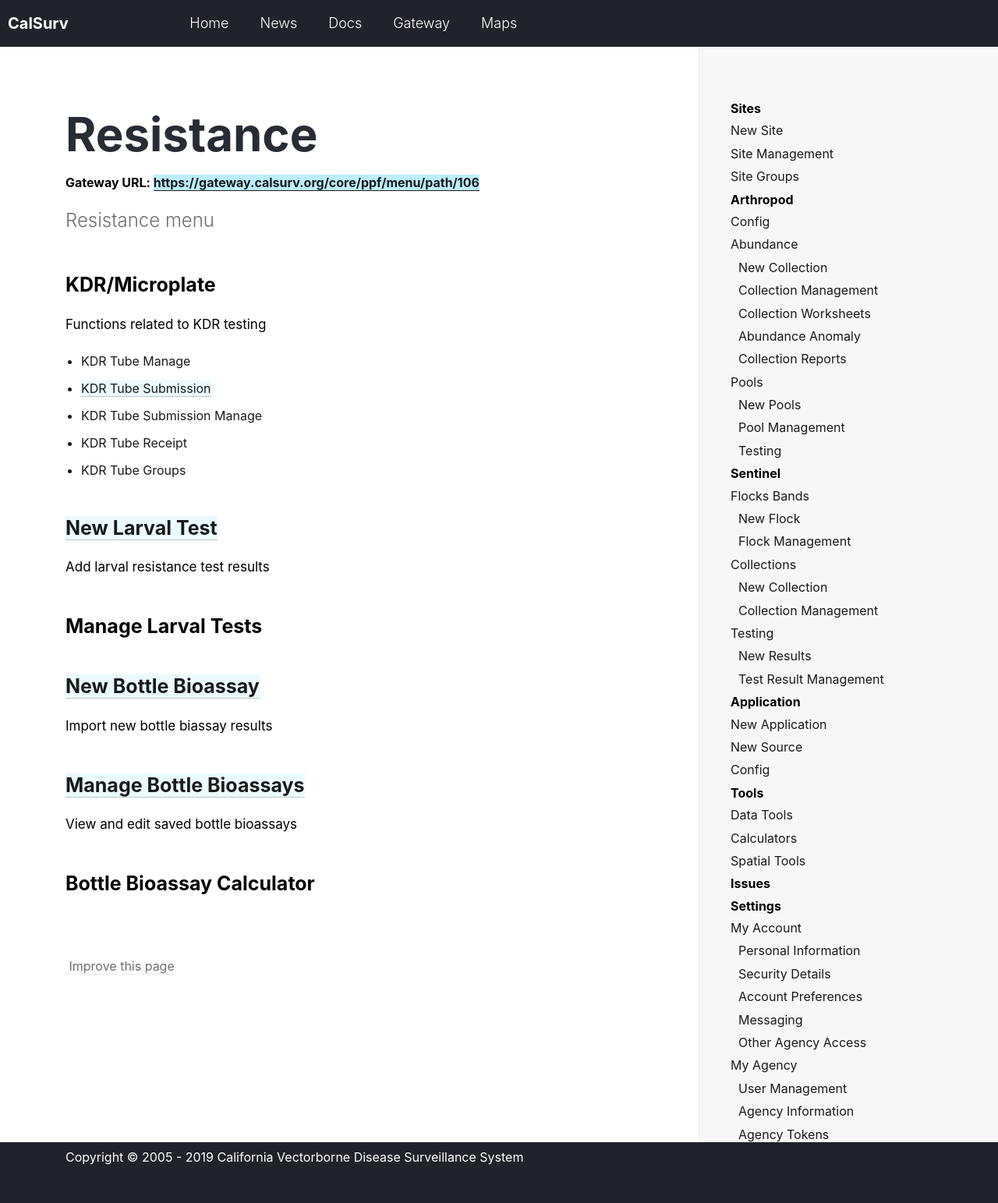
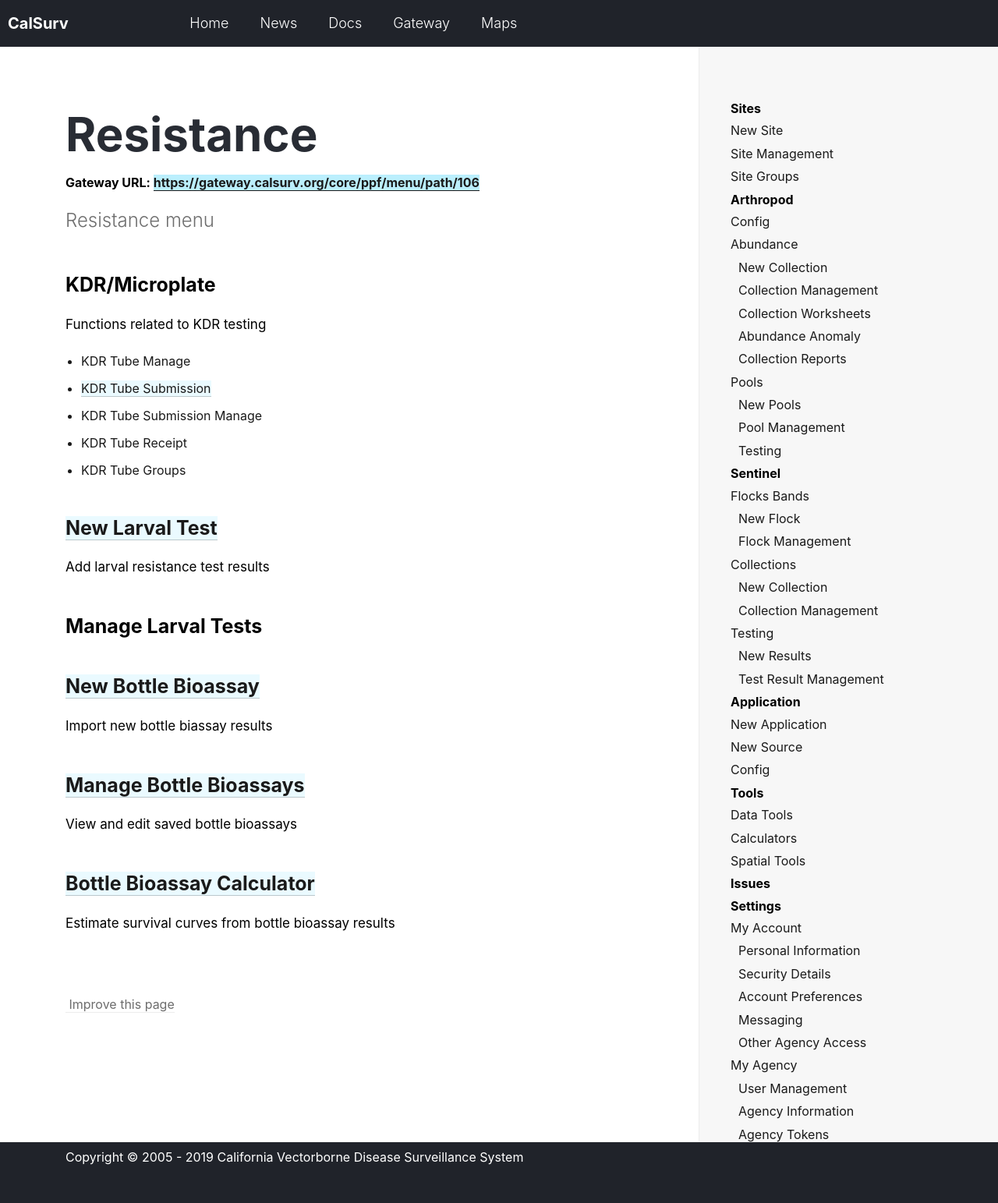
Before and after one commit to tlvaldepena/vectorsurv.org, a Jekyll site: the page built from _docs/resistance/resistance-menu.md, in a window 1280 px wide. Shown: the whole page at 78% size. Built offline with Jekyll 4.4.1, drawn with Linux system fonts in a browser that asks for light colours.

Commit message:
Update resistance-menu.md

```diff
--- a/_docs/resistance/resistance-menu.md
+++ b/_docs/resistance/resistance-menu.md
@@ -23,4 +23,5 @@ Import new bottle biassay results
 ### [Manage Bottle Bioassays]({{ site.baseur1 }}/docs/resistance/bioassay-manage)
 View and edit saved bottle bioassays
 
-### Bottle Bioassay Calculator
+### [Bottle Bioassay Calculator]({{ site.baseur1 }}/docs/resisitance/bioassay-calculator)
+Estimate survival curves from bottle bioassay results
```
